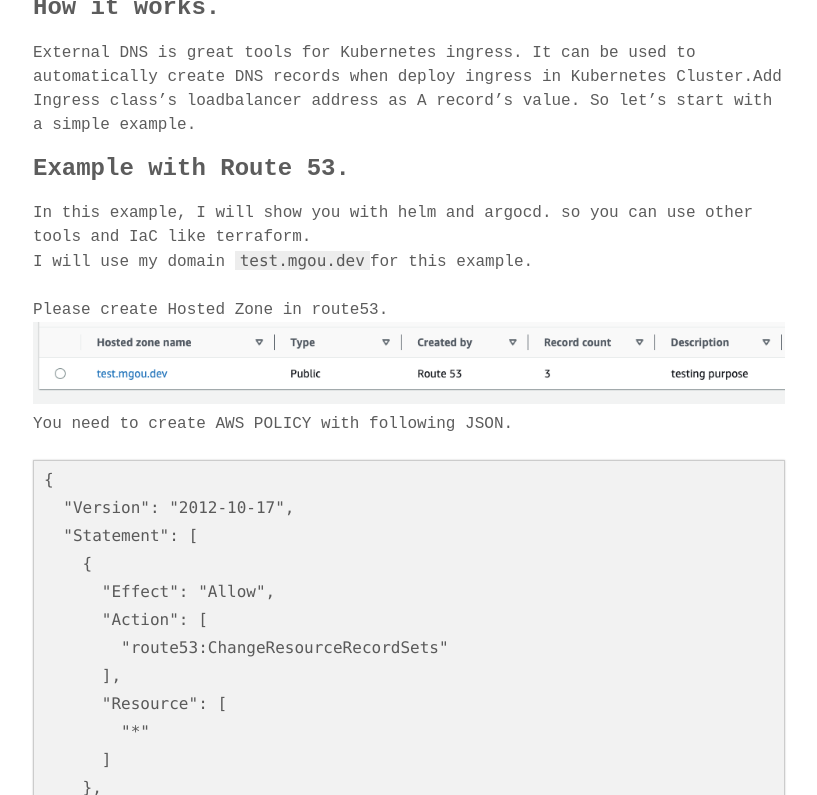
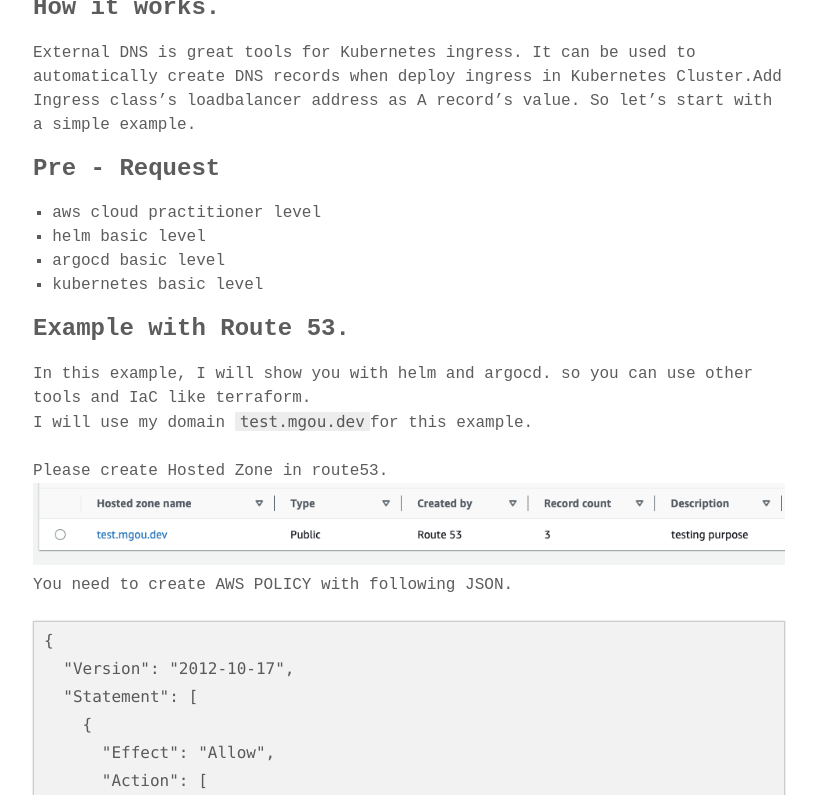
Before and after one commit to pyaephyohein/blog, a Jekyll site: the page built from _posts/2023-08-20-Why-I-use-External-DNS.md, in a window 1280 px wide and 900 px high, scrolled down 648 px, cut to the strip 105-900 px from the top of the window. Shown: the whole strip, without its empty margins (231-1048 px from the left). Built offline with Jekyll 4.4.1, drawn with Linux system fonts in a browser that asks for light colours; some web fonts are replaced; comment, search, counter and statistics services are not loaded.

Commit message:
add pre requested

```diff
--- a/_posts/2023-08-20-Why-I-use-External-DNS.md
+++ b/_posts/2023-08-20-Why-I-use-External-DNS.md
@@ -13,6 +13,12 @@
 
 ### How it works.
 External DNS is great tools for Kubernetes ingress. It can be used to automatically create DNS records when deploy ingress in Kubernetes Cluster.Add Ingress class's loadbalancer address as A record's value. So let's start with a simple example.
+
+### Pre - Request
+- aws cloud practitioner level
+- helm basic level
+- argocd basic level
+- kubernetes basic level
 
 ### Example with Route 53.
 In this example, I will show you with helm and argocd. so you can use other tools and IaC like terraform.
```
